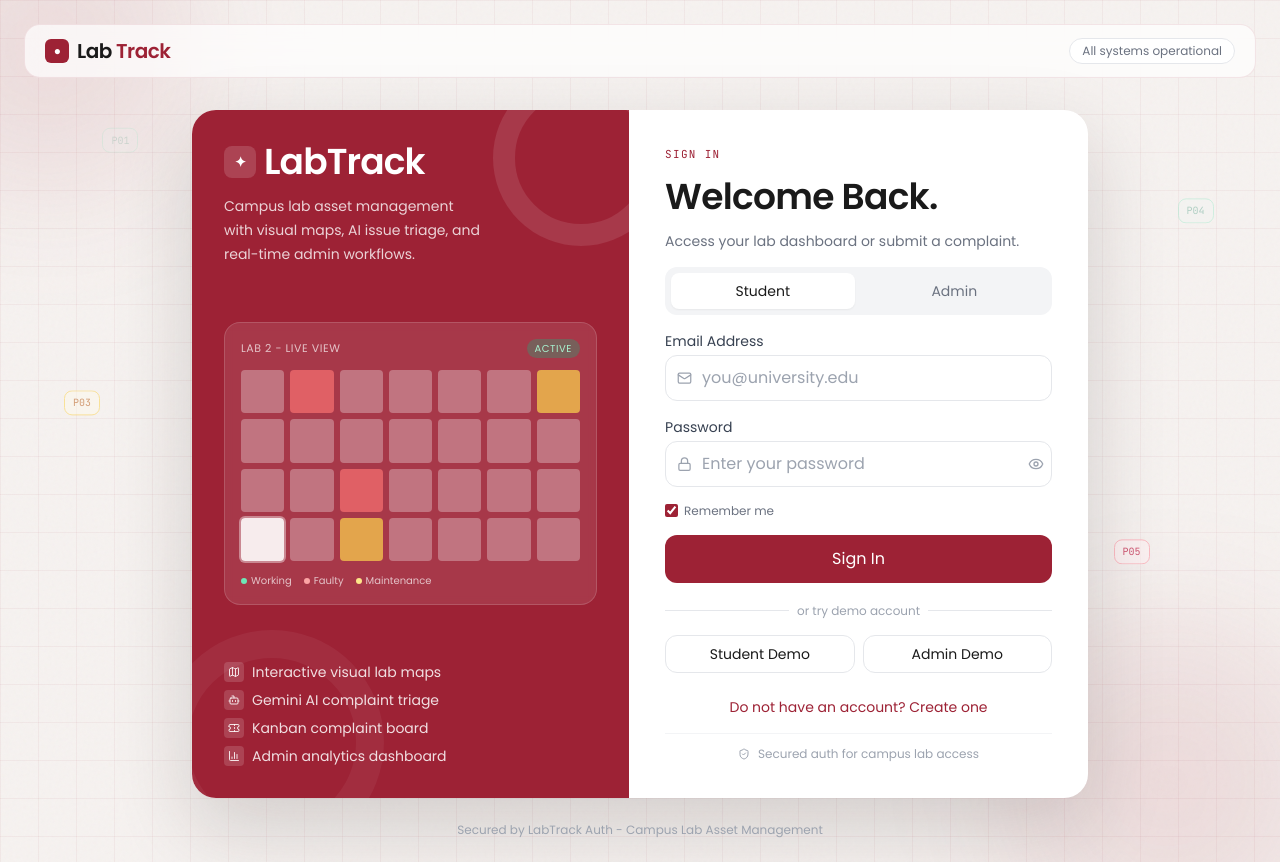
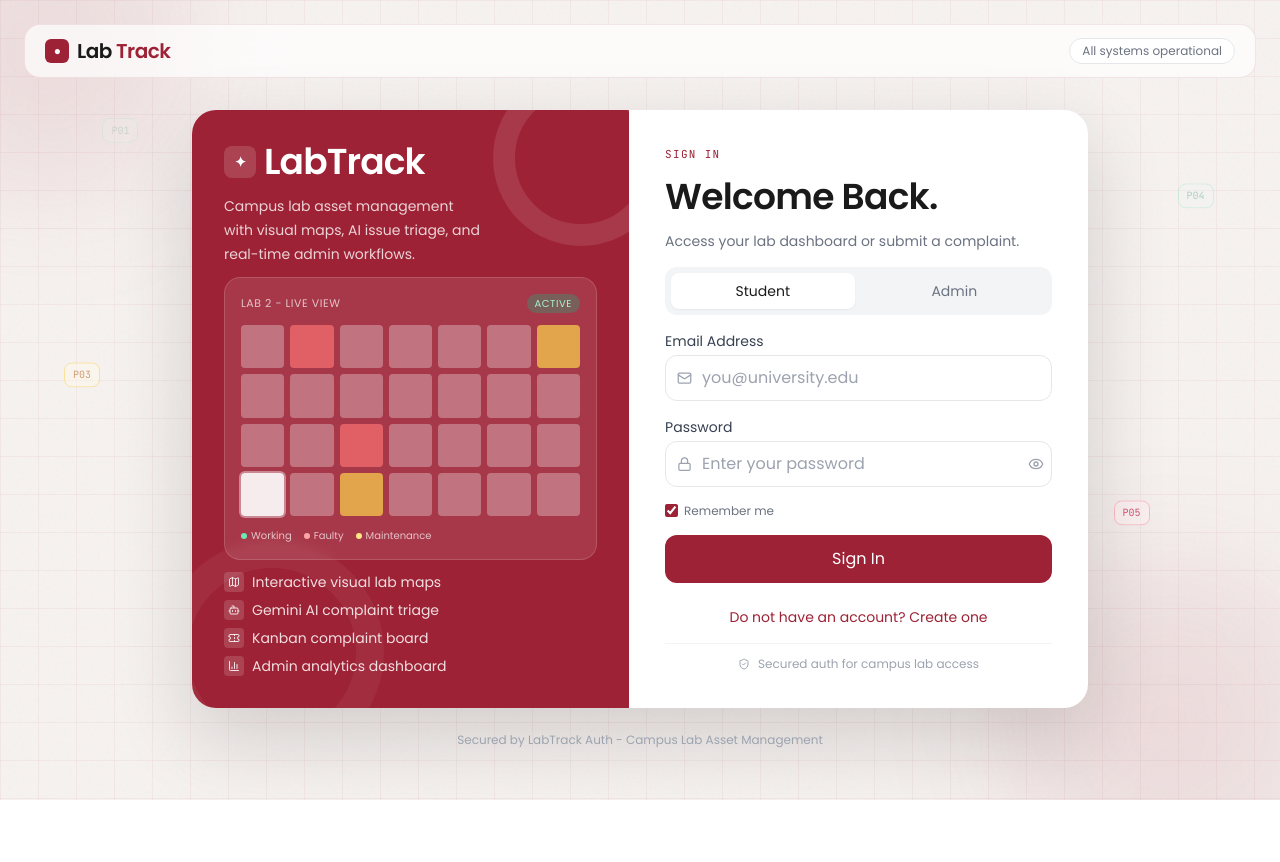
Before and after one commit to sidcodes2727/LabTrack, a React (Vite) app in the folder frontend/: page /login in a window 1280 px wide. After the commit the page ends 800 px from the top, so only its background shows below. Built offline with nearby package versions, Linux system fonts and the light colour scheme.

Commit message:
chore: good night :)

```diff
--- a/frontend/src/pages/LoginPage.jsx
+++ b/frontend/src/pages/LoginPage.jsx
@@ -16,16 +16,6 @@ export default function LoginPage({ onAuth }) {
   const [showPassword, setShowPassword] = useState(false);
   const [rememberMe, setRememberMe] = useState(true);
   const [authSuccess, setAuthSuccess] = useState(false);
-
-  const setDemoAccount = (role) => {
-    setForm((prev) => ({
-      ...prev,
-      role,
-      email: role === 'admin' ? 'admin@labtrack.edu' : 'student@labtrack.edu',
-      password: 'Password@123'
-    }));
-    setMode('login');
-  };
 
   const handleChange = (e) => {
     setForm((prev) => ({ ...prev, [e.target.name]: e.target.value }));
@@ -240,21 +230,6 @@ export default function LoginPage({ onAuth }) {
                 {loading ? 'Please wait...' : mode === 'login' ? 'Sign In' : 'Create Account'}
               </button>
 
-              <div className="flex items-center gap-2 pt-1 text-xs text-gray-400">
-                <div className="h-px flex-1 bg-gray-200" />
-                <span>or try demo account</span>
-                <div className="h-px flex-1 bg-gray-200" />
-              </div>
-
-              <div className="grid grid-cols-2 gap-2">
-                <button type="button" onClick={() => setDemoAccount('student')} className="rounded-xl border border-gray-200 py-2 text-sm hover:border-accent/40">
-                  Student Demo
-                </button>
-                <button type="button" onClick={() => setDemoAccount('admin')} className="rounded-xl border border-gray-200 py-2 text-sm hover:border-accent/40">
-                  Admin Demo
-                </button>
-              </div>
-
               <div className="pt-2 text-center text-sm text-gray-600">
                 <button type="button" className="text-accent" onClick={() => setMode((p) => (p === 'login' ? 'signup' : 'login'))}>
                   {mode === 'login' ? 'Do not have an account? Create one' : 'Already have an account? Sign in'}
```
